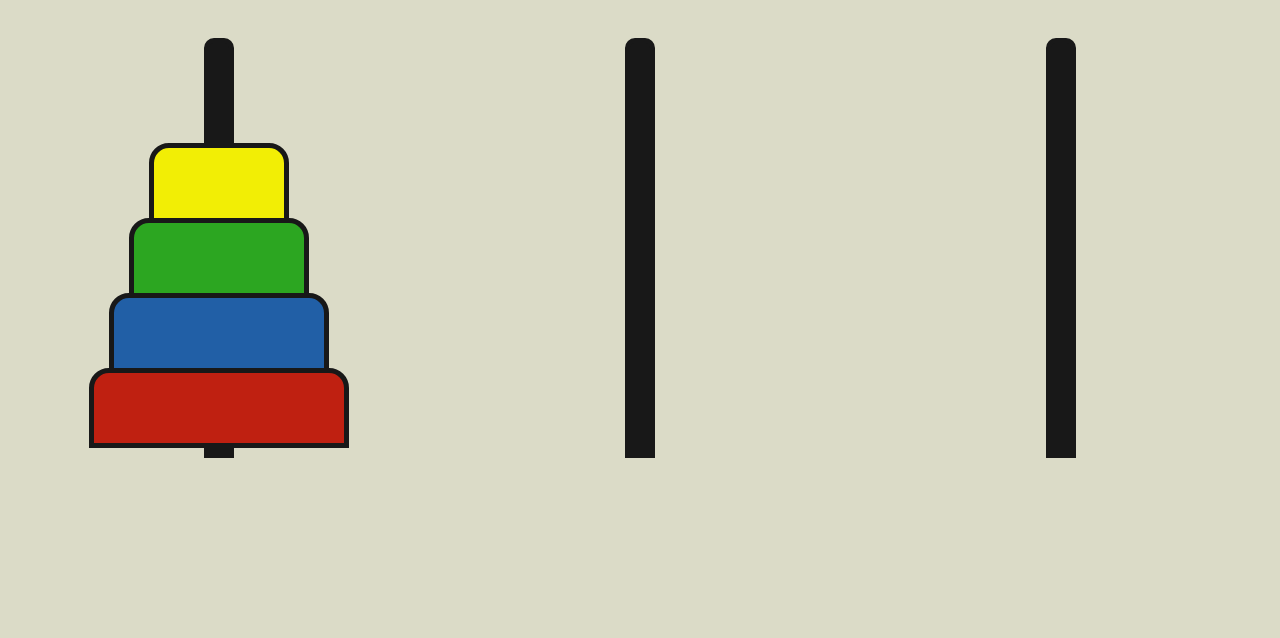
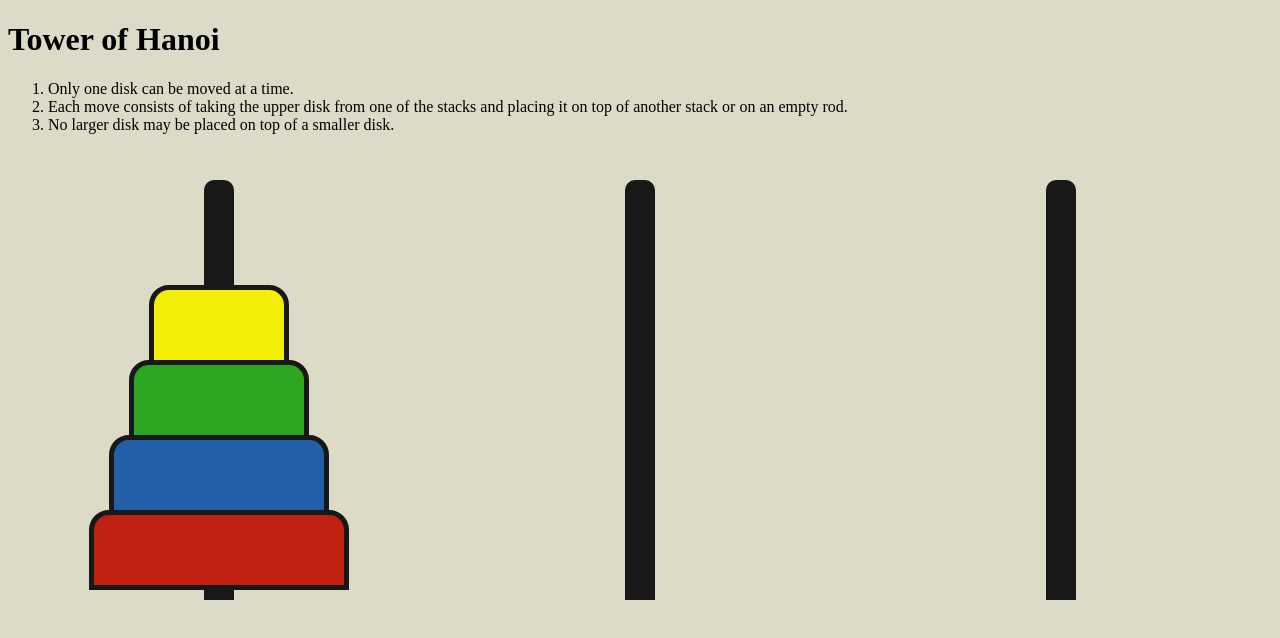
Before and after one commit to marcornett/Tower-of-Hanoi, a plain HTML site: page index.html in a window 1280 px wide. Drawn offline with Linux system fonts and the light colour scheme.

Commit message:
Renamed id and classes. Add instructions and title. Removed spaces.

```diff
--- a/index.html
+++ b/index.html
@@ -1,26 +1,34 @@
 <!DOCTYPE html>
 <html lang="en">
   <head>
-    <meta charset="UTF-8">
-    <meta name="viewport" content="width=device-width, initial-scale=1.0">
+    <meta charset="UTF-8" />
+    <meta name="viewport" content="width=device-width, initial-scale=1.0" />
     <title>Tower of Hanoi</title>
-    <link rel="stylesheet" href="style.css">
+    <link rel="stylesheet" href="style.css" />
   </head>
   <body>
+    <div>
+      <header>
+        <h1>Tower of Hanoi</h1>
+        <ol>
+          <li>Only one disk can be moved at a time.</li>
+          <li>
+            Each move consists of taking the upper disk from one of the stacks
+            and placing it on top of another stack or on an empty rod.
+          </li>
+          <li>No larger disk may be placed on top of a smaller disk.</li>
+        </ol>
+      </header>
+    </div>
     <main>
-        <section class="pole" id="pole1">
+      <section class="tower" id="tower1">
         <div data-size="4" class="block" id="block4"></div>
         <div data-size="3" class="block" id="block3"></div>
-
         <div data-size="2" class="block" id="block2"></div>
-
         <div data-size="1" class="block" id="block1"></div>
-
       </section>
-        <section class="pole" id="pole2">
-        </section>
-        <section class="pole" id="pole3">
-        </section>
+      <section class="tower" id="tower2"></section>
+      <section class="tower" id="tower3"></section>
     </main>
     <script src="hanoi.js"></script>
   </body>
```
Lines whose indentation alone changed are shown as unchanged.
